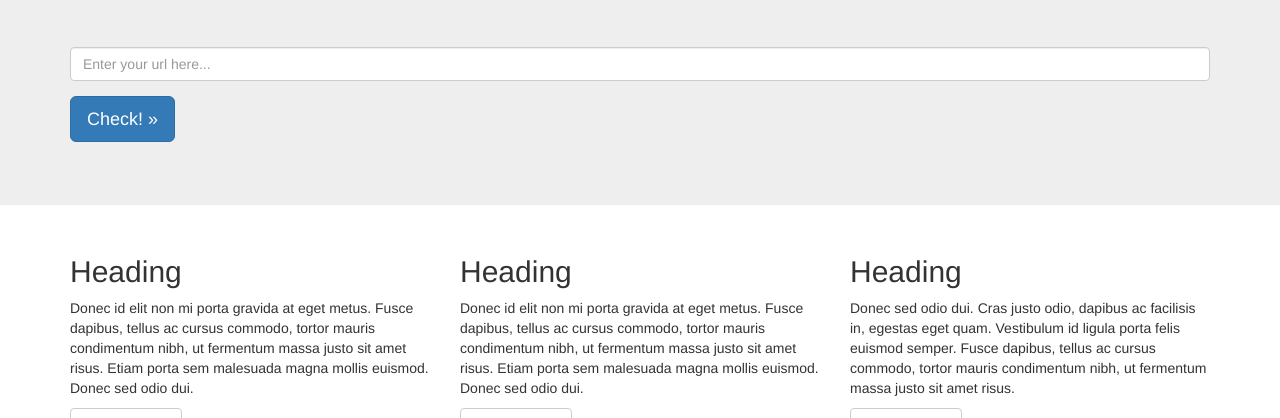
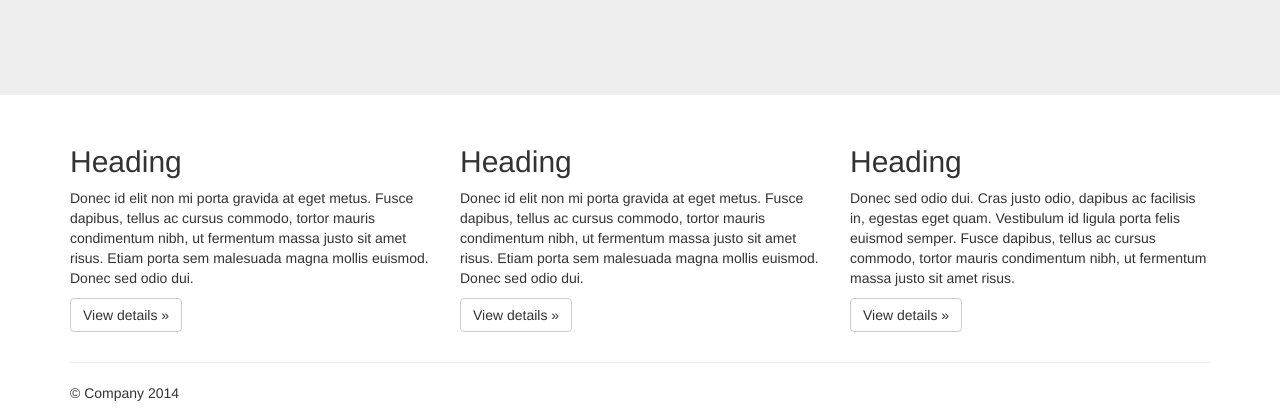
Before and after one commit to carlosrmd/CheckMyUrl-project, a Django app: template urlchecker/templates/base.html in a window 1280 px wide. Shown: the part 51-469 px from the top of the page. Run offline with Django 3.2, Linux system fonts and the light colour scheme; the template is opened without the code that fills it, so the values that code supplies are empty; some libraries are stand-ins or nearby versions.

Commit message:
Cambios viejos

```diff
--- a/urlchecker/templates/base.html
+++ b/urlchecker/templates/base.html
@@ -58,10 +58,6 @@
     <div class="jumbotron">
       <div class="container">
         {% block contenido%} {% endblock %}
-        <div class="form-group">
-          <input type="url" name="fname" size="20" class="form-control" placeholder="Enter your url here...">
-        </div>
-        <p><a class="btn btn-primary btn-lg" href="#" role="button">Check! &raquo;</a></p>
       </div>
     </div>
 
--- a/urlchecker/templates/index.html
+++ b/urlchecker/templates/index.html
@@ -2,4 +2,8 @@
 
 {% block contenido%}
 <h1> Check my url! </h1>
+<div class="form-group">
+  <input type="url" name="fname" size="20" class="form-control" placeholder="Enter your url here...">
+</div>
+<p><a class="btn btn-primary btn-lg" href="#" role="button">Check! &raquo;</a></p>
 {% endblock %}
```
